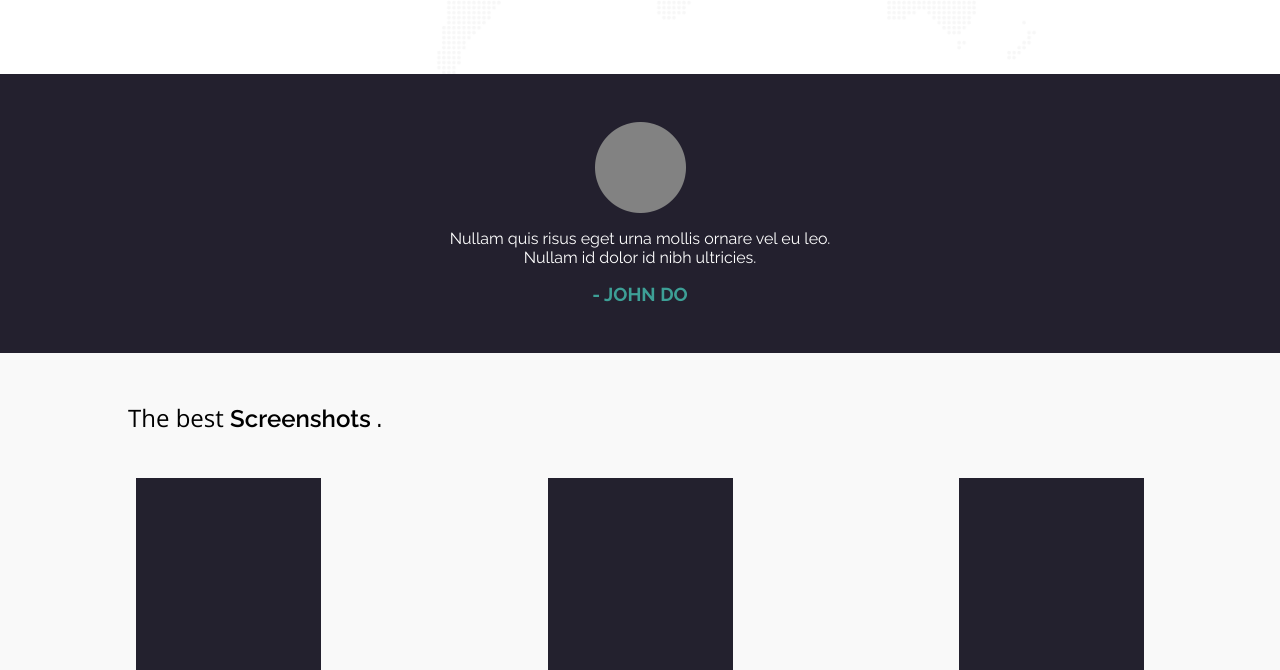
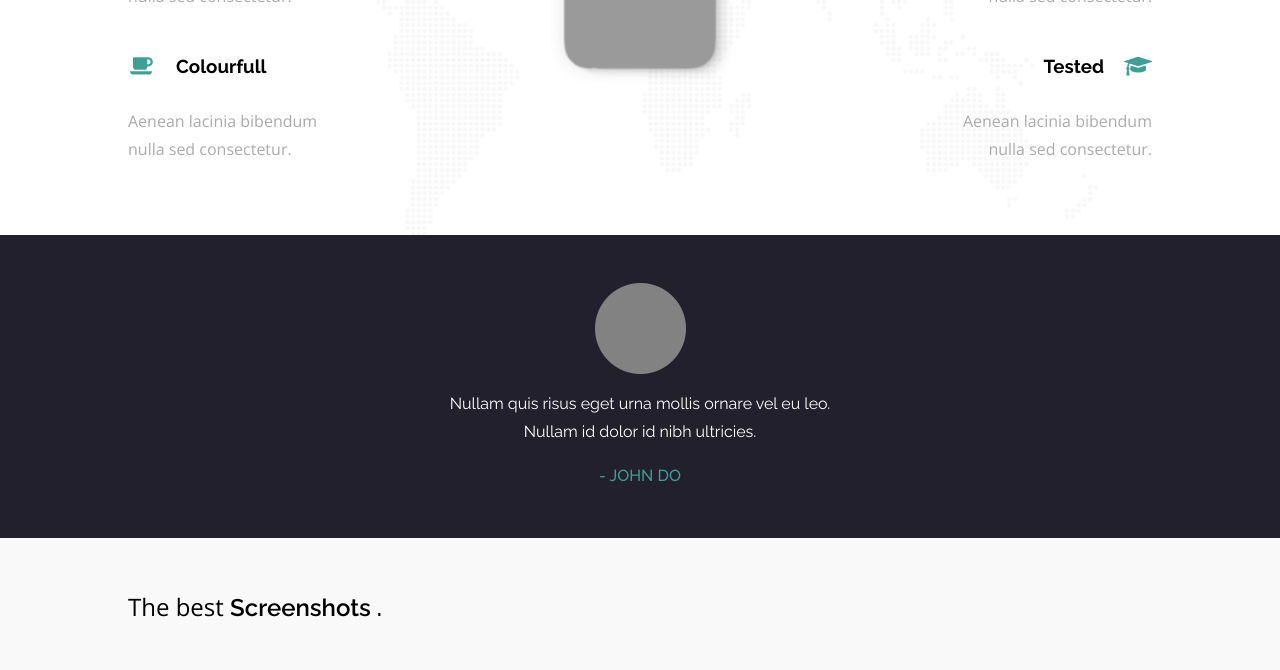
Before and after one commit to rMamitiana/HTML-CSS-EXERCICE2, a plain HTML site: page index.html in a window 1280 px wide. Shown: the part 1491-2161 px from the top of the page. Drawn offline with nearby package versions, Linux system fonts and the light colour scheme.

Commit message:
add line-height

```diff
--- a/assets/css/style.css
+++ b/assets/css/style.css
@@ -3,6 +3,7 @@
 * {
   margin: 0;
   padding: 0;
+  line-height: 1.75em;
   font-family: Open Sans, Arial, sans-serif;
 }
 
@@ -245,6 +246,11 @@ a {
 #testimony .avatar {
   max-width: 400px;
   margin: 0 auto;
+}
+
+#testimony .avatar > h3 {
+  font-weight: 500;
+  font-size: inherit;
 }
 
 #testimony .avatar_biography {
```
Also changed, not shown: 1 other file.
